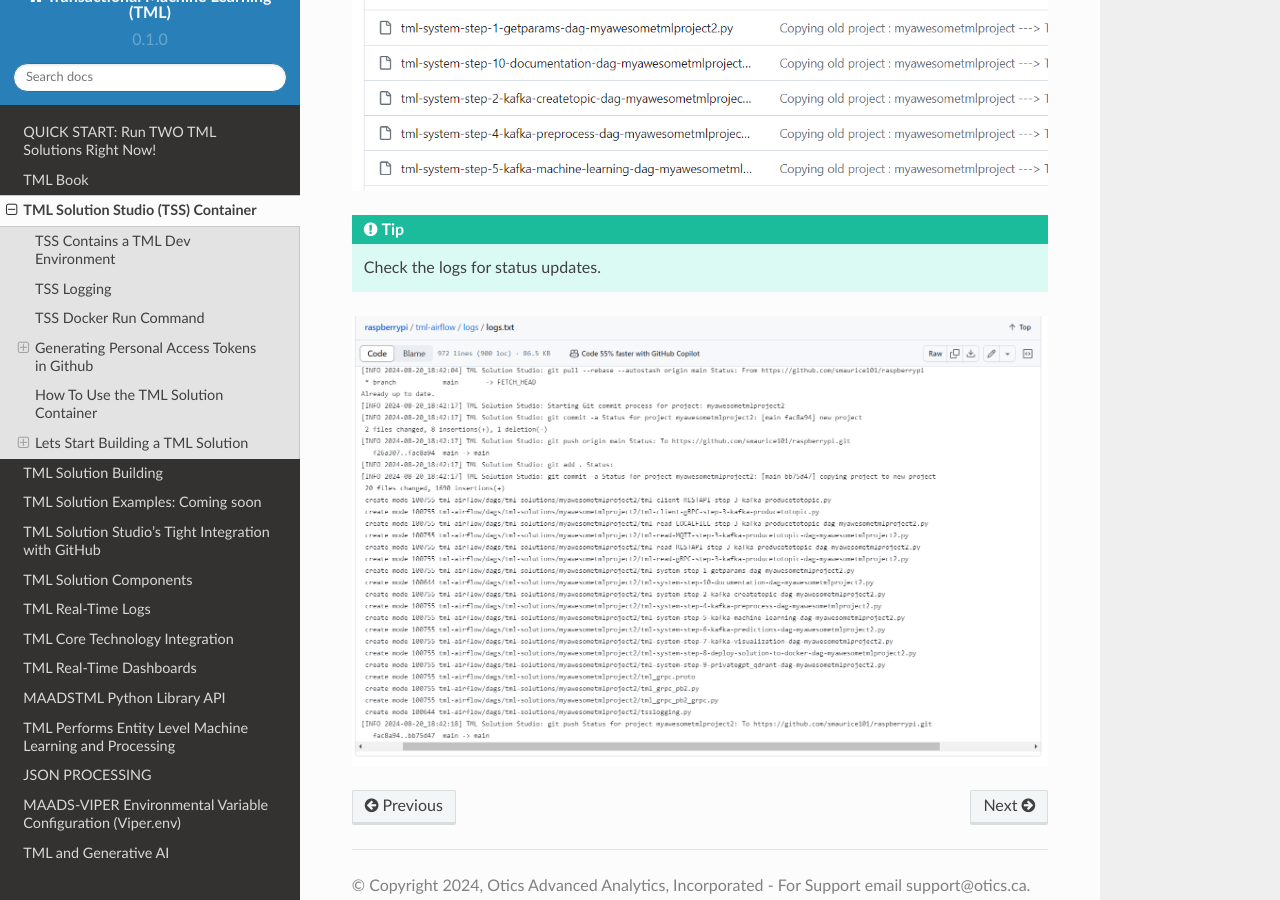
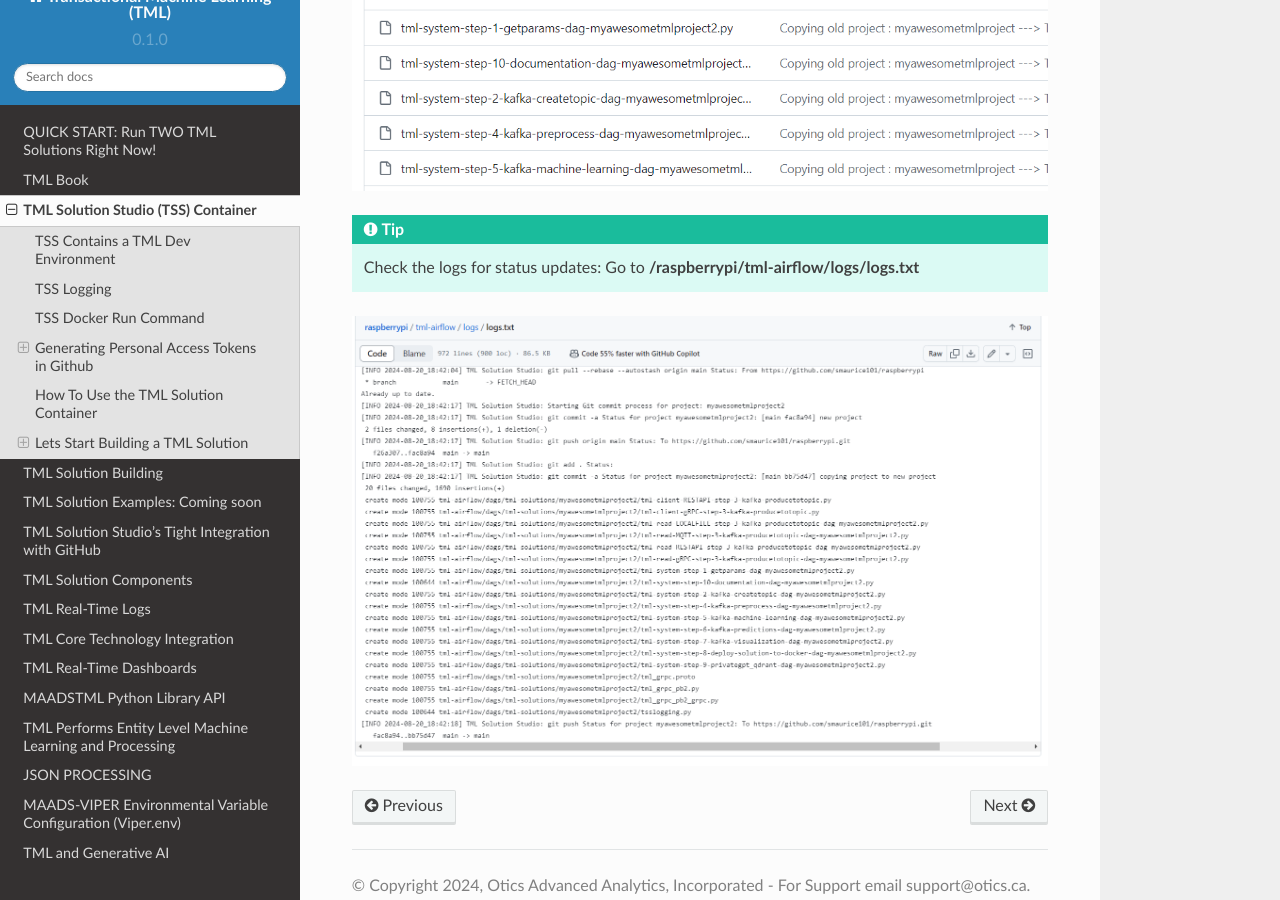
Before and after one commit to smaurice101/readthedocs, a Sphinx documentation site: the page built from docs/source/docker.rst, in a window 1280 px wide and 900 px high, scrolled down 10750 px. Built offline with Sphinx 7.4.7 and the Read the Docs theme 2.0.0, drawn with Linux system fonts in a browser that asks for light colours.

Commit message:
Update docker.rst

```diff
--- a/docs/source/docker.rst
+++ b/docs/source/docker.rst
@@ -265,6 +265,6 @@
 .. figure:: sol9.png
 
 .. tip::
-   Check the logs for status updates.
+   Check the logs for status updates: Go to **/raspberrypi/tml-airflow/logs/logs.txt**
 
 .. figure:: sol10.png
```
